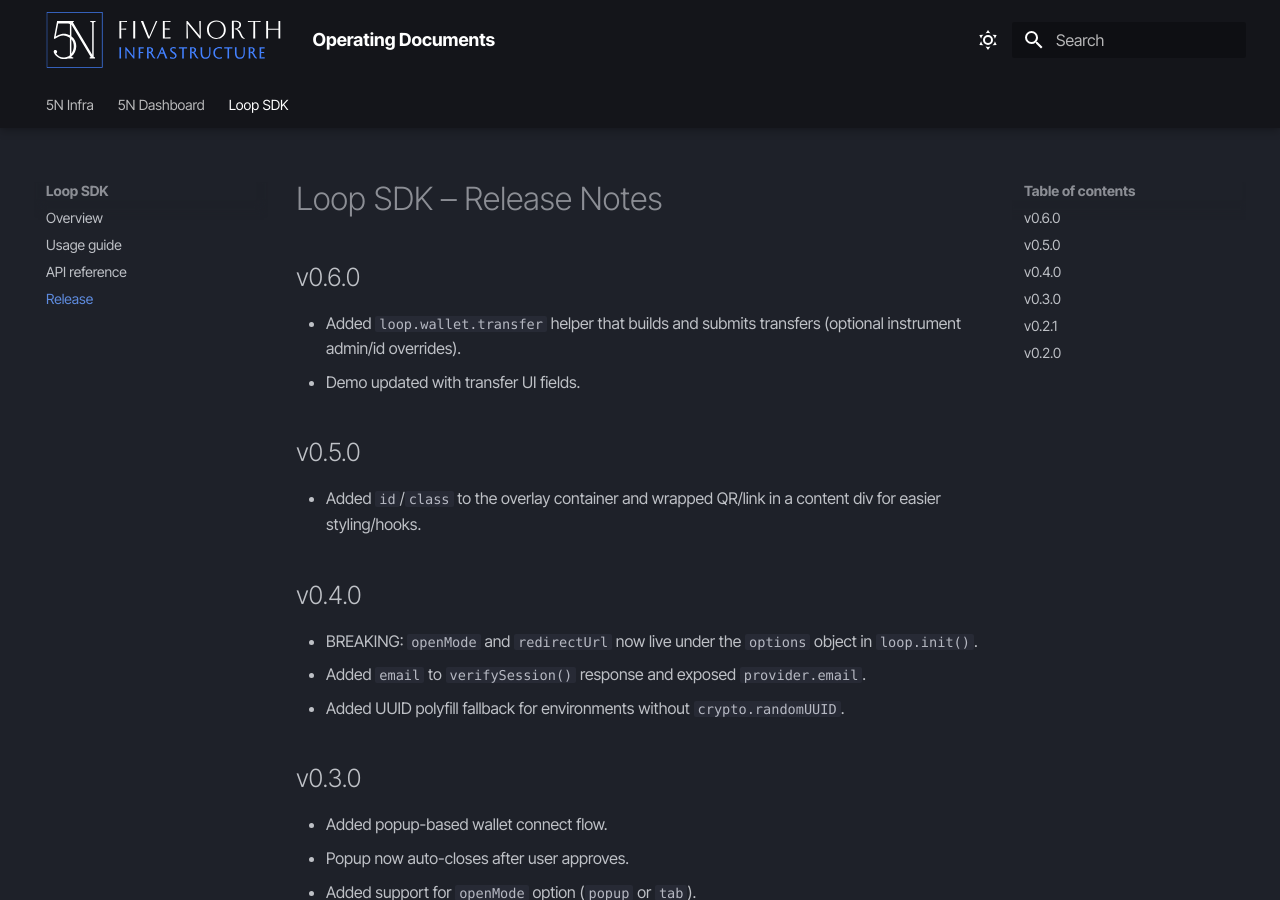
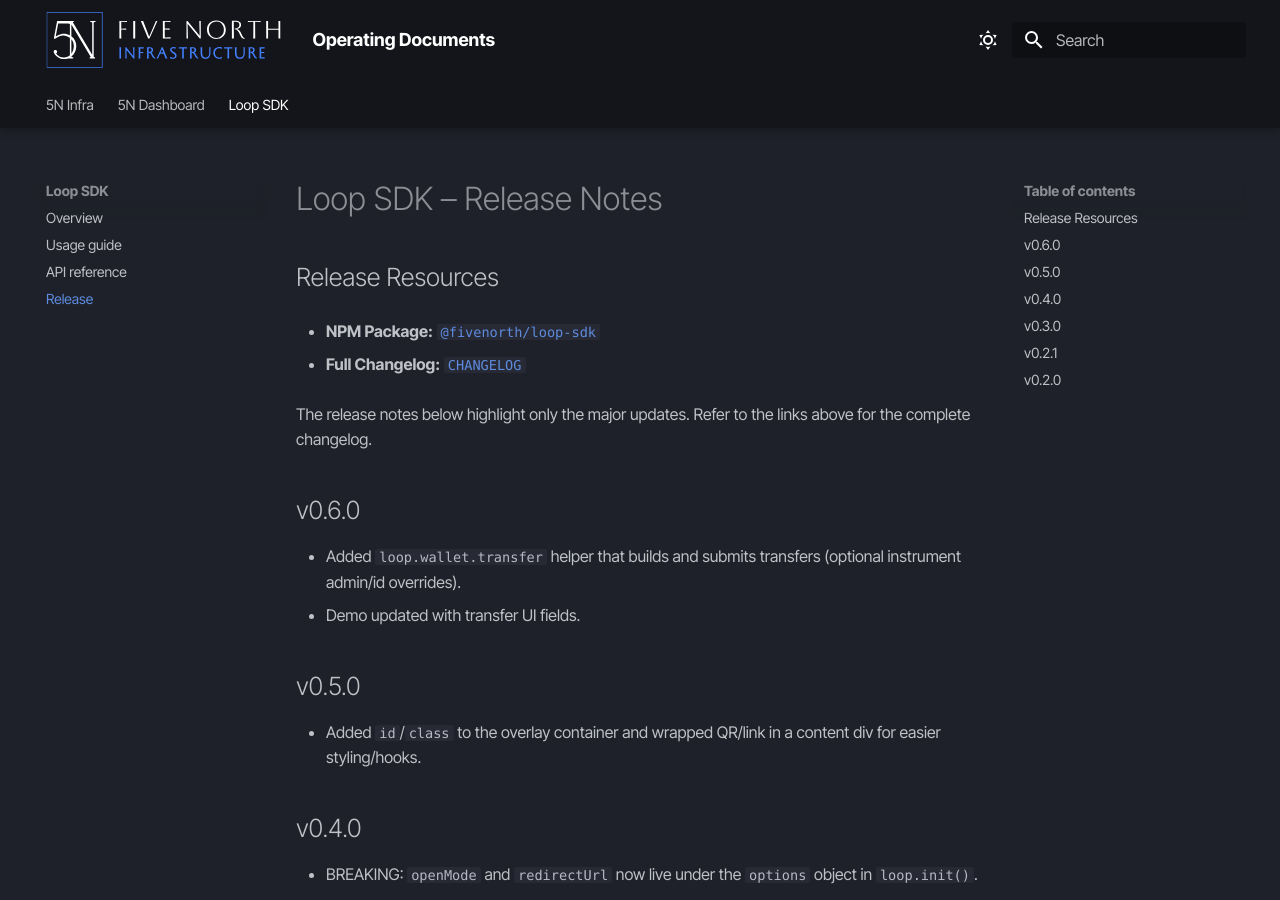
Before and after one commit to fivenorth-io/docs, an MkDocs documentation site: the page built from docs/loop-sdk/release.md, in a window 1280 px wide and 900 px high. Built offline with MkDocs 1.6.1 and Material for MkDocs 9.7.7, drawn with Linux system fonts in a browser that asks for light colours; some web fonts are replaced.

Commit message:
add npm and changelog link to release (#8)

```diff
--- a/docs/loop-sdk/release.md
+++ b/docs/loop-sdk/release.md
@@ -1,4 +1,12 @@
 # Loop SDK – Release Notes
+
+## Release Resources
+
+- **NPM Package:** [`@fivenorth/loop-sdk`](https://www.npmjs.com/package/@fivenorth/loop-sdk)
+
+- **Full Changelog:** [`CHANGELOG`](https://www.github.com/fivenorth-io/loop-sdk/blob/main/CHANGELOG.md)
+
+The release notes below highlight only the major updates. Refer to the links above for the complete changelog.
 
 ## v0.6.0
 - Added `loop.wallet.transfer` helper that builds and submits transfers (optional instrument admin/id overrides).
```
